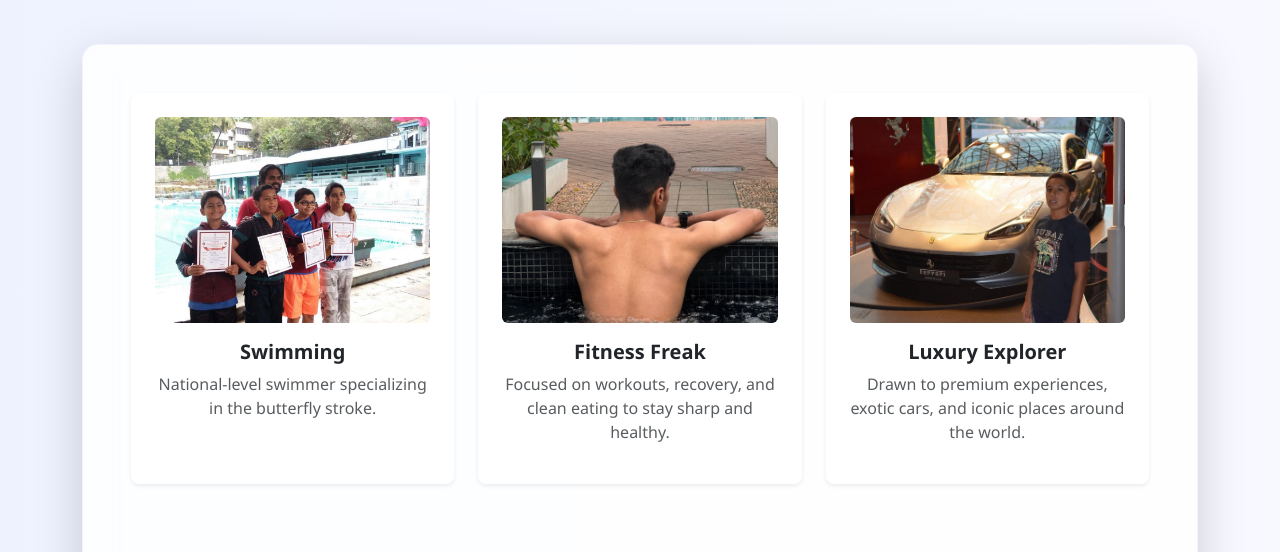
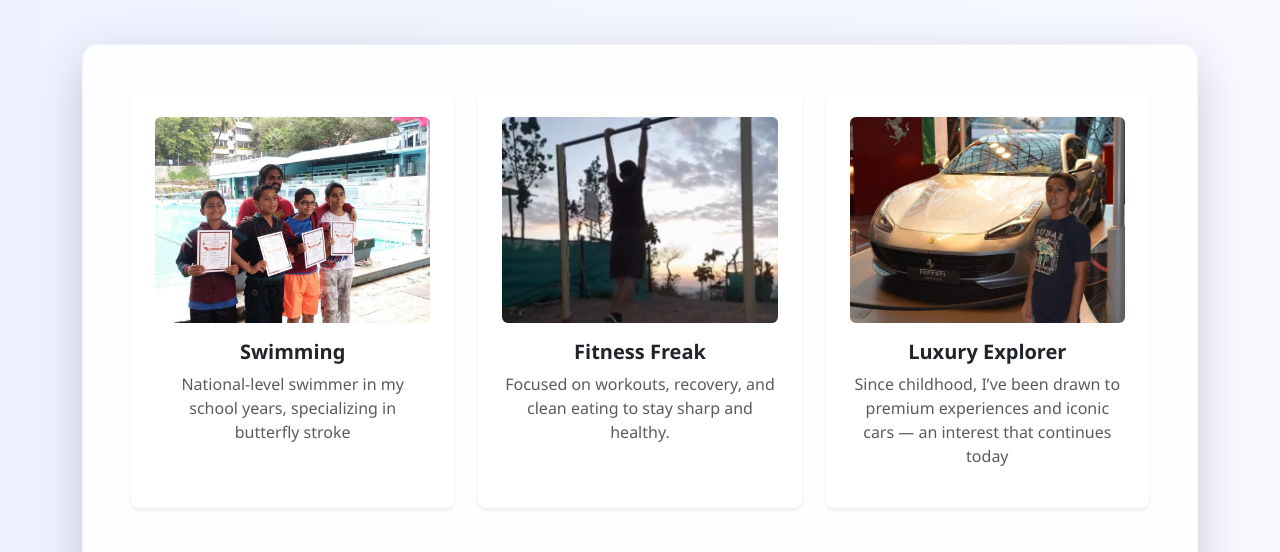
Before and after one commit to Drupad-2027/Portfolio, a plain HTML site: page index.html in a window 1280 px wide. Shown: the part 5554-6106 px from the top of the page. Drawn offline with nearby package versions, Linux system fonts and the light colour scheme.

Commit message:
Update index.html

```diff
--- a/index.html
+++ b/index.html
@@ -1017,7 +1017,7 @@
               <img src="assets/S.jpg" alt="Swimming" class="img-fluid w-100 h-100" style="object-fit: cover;">
             </div>
             <h5 class="fw-semibold">Swimming</h5>
-            <p class="text-muted">National-level swimmer specializing in the butterfly stroke.</p>
+            <p class="text-muted">National-level swimmer in my school years, specializing in butterfly stroke</p>
           </div>
         </div>
 
@@ -1025,7 +1025,7 @@
         <div class="col-md-4 mb-4 hobby-card">
           <div class="p-4 rounded-3 hobby-item h-100 shadow-sm">
             <div class="mb-3 overflow-hidden rounded image-hover" style="aspect-ratio: 4/3;">
-              <img src="assets/E.jpg" alt="Fitness" class="img-fluid w-100 h-100" style="object-fit: cover;">
+              <img src="assets/Excercise.jpg" alt="Fitness" class="img-fluid w-100 h-100" style="object-fit: cover;">
             </div>
             <h5 class="fw-semibold">Fitness Freak</h5>
             <p class="text-muted">Focused on workouts, recovery, and clean eating to stay sharp and healthy.</p>
@@ -1039,7 +1039,7 @@
               <img src="assets/D1.jpg" alt="Luxury Explorer" class="img-fluid w-100 h-100" style="object-fit: cover;">
             </div>
             <h5 class="fw-semibold">Luxury Explorer</h5>
-            <p class="text-muted">Drawn to premium experiences, exotic cars, and iconic places around the world.</p>
+            <p class="text-muted">Since childhood, I’ve been drawn to premium experiences and iconic cars — an interest that continues today</p>
           </div>
         </div>
 
```
